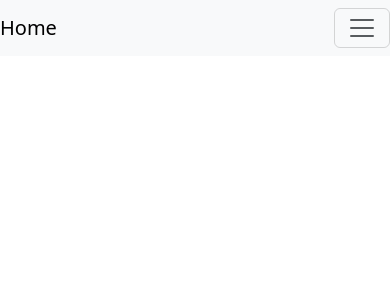
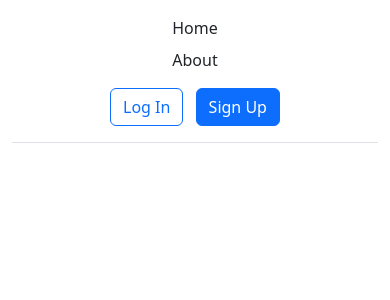
Before and after one commit to danielaldham/rugbystats, a Django app: page /about/ in a window 390 px wide. Shown: the top 300 px of the page. Run offline with Django 4.2, Linux system fonts and the light colour scheme; some libraries are stand-ins or nearby versions.

Commit message:
update navbar

```diff
--- a/rugbystats/stats/templates/base.html
+++ b/rugbystats/stats/templates/base.html
@@ -15,7 +15,7 @@
   </head>
   <body>
 
-    <nav class="navbar navbar-expand-lg navbar-light bg-light">
+    <!-- <nav class="navbar navbar-expand-lg navbar-light bg-light">
         <div class="navbar-brand">
             {% if user.is_authenticated %}
                 <a class="nav-link" href="{% url 'index' %}">{{ user.team.name }}</a>
@@ -71,7 +71,47 @@
             </ul>
         </div>
 
-    </nav>
+    </nav> -->
+
+    <div class="container">
+        <header class="d-flex flex-wrap align-items-center justify-content-center justify-content-md-between py-3 mb-4 border-bottom">
+
+            <div class="navbar-brand">
+                {% if user.is_authenticated %}
+                    <a class="nav-link" href="{% url 'index' %}">{{ user.team.name }}</a>
+                {% else %}
+                    <a class="nav-link" href="{% url 'index' %}">Home</a>
+                {% endif %}
+            </div>
+
+
+          <ul class="nav col-12 col-md-auto mb-2 justify-content-center mb-md-0">
+            {% if user.is_authenticated %}
+            <li><a href="{% url 'matches' %}" class="nav-link px-2 link-dark">Matches</a></li>
+            <li><a href="{% url 'squad' %}" class="nav-link px-2 link-dark">Squad Stats</a></li>
+            <li><a href="{% url 'join' %}" class="nav-link px-2 link-dark">Join Team</a></li>
+            {% else %}
+            <li><a href="{% url 'about' %}" class="nav-link px-2 link-dark">About</a></li>
+
+            {% endif %}
+            {% if user.is_authenticated and user.is_coach %}
+            <li><a href="{% url 'add_players' %}" class="nav-link px-2 link-dark">Add Players</a></li>
+            <li><a href="{% url 'add_match' %}" class="nav-link px-2 link-dark">Add Match</a></li>
+            {% endif %}
+          </ul>
+
+
+          <div class="col-md-3 text-end">
+            {% if user.is_authenticated %}
+            <a class="btn btn-outline-primary me-2" href="{% url 'index' %}">{{ user.username }}</a>
+            <a class="btn btn-primary" href="{% url 'logout' %}">Logout</a>
+            {% else %}
+            <a class="btn btn-outline-primary me-2" href="{% url 'login' %}">Log In</a>
+            <a class="btn btn-primary" href="{% url 'register' %}">Sign Up</a>
+            {% endif %}
+          </div>
+        </header>
+      </div>
 
 
     {% block content %}{% endblock %}
```
Also changed, not shown: rugbystats/db.sqlite3.
